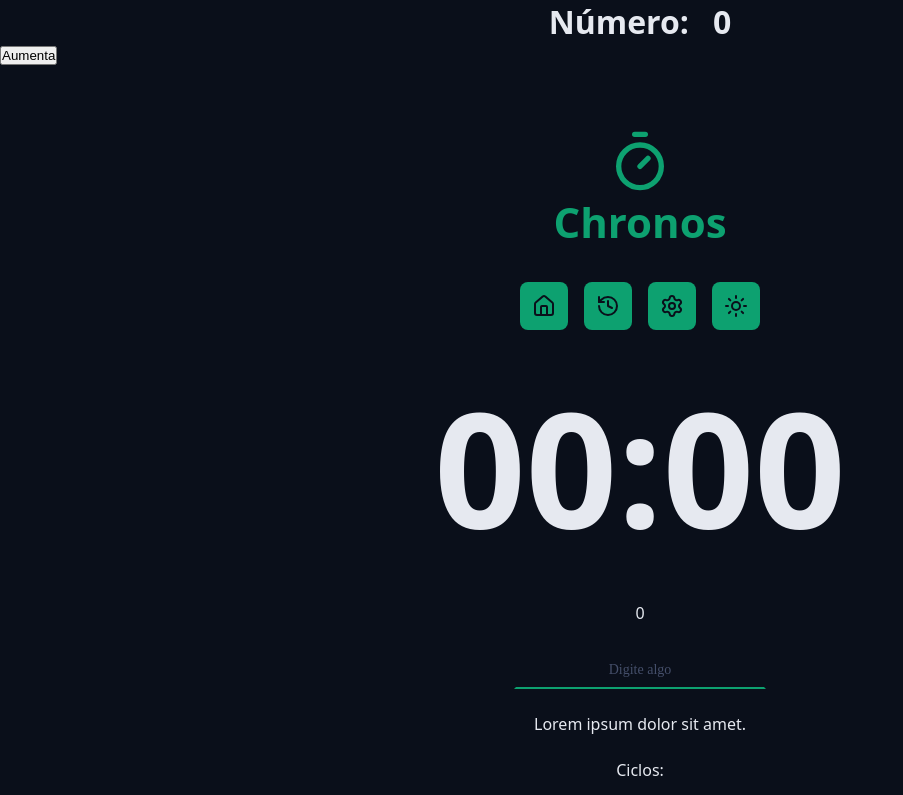
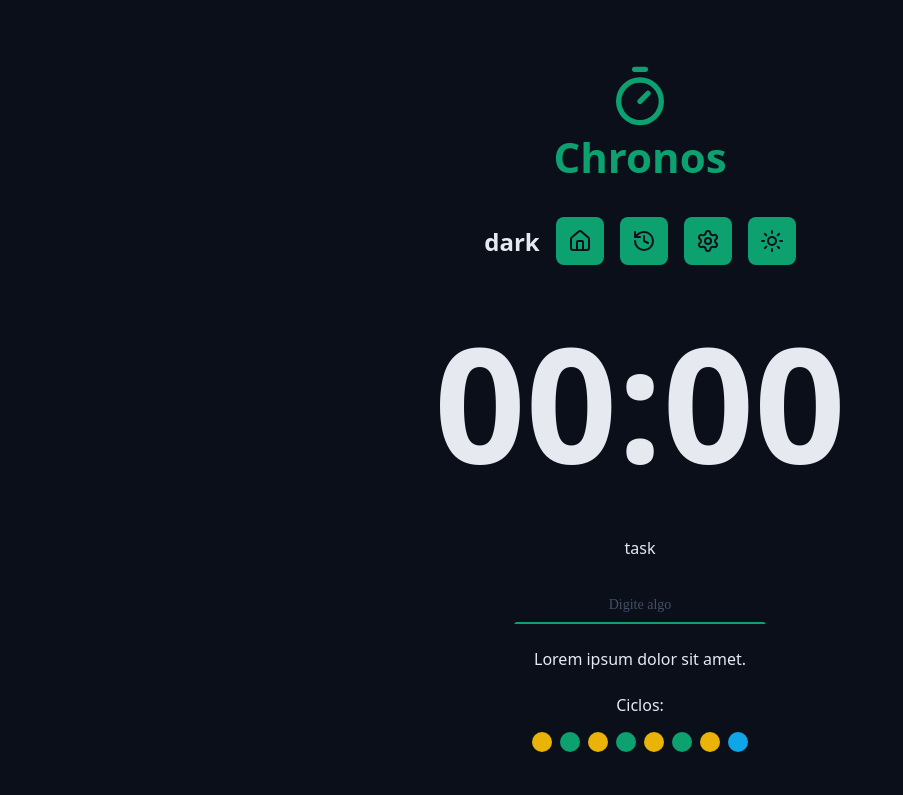
Before and after one commit to jotas653/curso_react_pomodoro, a React (Vite) app: page / in a window 1280 px wide. Shown: the top 795 px of the page, without its empty margins (0-903 px from the left). Built offline with nearby package versions, Linux system fonts and the light colour scheme.

Commit message:
Novas mudanças

```diff
--- a/index.html
+++ b/index.html
@@ -1,5 +1,5 @@
 <!doctype html>
-<html lang="en">
+<html lang="pt-BR" data-theme="dark">
   <head>
     <meta charset="UTF-8" />
     <link rel="icon" type="image/svg+xml" href="/vite.svg" />
--- a/src/App.tsx
+++ b/src/App.tsx
@@ -5,31 +5,14 @@
 import { DefaultButton } from "./components/DefaultButton";
 import { DefaultInput } from "./components/DefaultInput";
 import { Footer } from "./components/Footer";
-import { Heading } from "./components/Heading";
 import { Logo } from "./components/Logo";
 import { Menu } from "./components/Menu";
 import "./styles/global.css";
 import "./styles/theme.css";
 
 export function App() {
-  let numero = 0;
-
-  function handleClick() {
-    const span = document.getElementById("numero");
-    if (!span) return;
-
-    numero += 1;
-    span.innerText = numero.toString();
-    console.log(numero, Date.now());
-  }
-
   return (
     <>
-      <Heading>
-        Número: <span id="numero">{numero}</span>
-      </Heading>
-      <button onClick={handleClick}>Aumenta</button>
-
       <Container>
         <Logo />
       </Container>
@@ -46,7 +29,7 @@
         <form className="form" action="">
           <div className="formRow">
             <DefaultInput
-              labelText={numero.toString()}
+              labelText="task"
               id="meuInput"
               type="text"
               placeholder="Digite algo"
--- a/src/components/Menu/index.tsx
+++ b/src/components/Menu/index.tsx
@@ -1,19 +1,72 @@
 import { HistoryIcon, HouseIcon, SettingsIcon, SunIcon } from "lucide-react";
+import { useEffect, useState } from "react";
 import styles from "./styles.module.css";
 
+type AvailableThemes = "dark" | "light";
+
 export function Menu() {
+  const [theme, setTheme] = useState<AvailableThemes>("dark");
+
+  function handleThemeChange(
+    event: React.MouseEvent<HTMLAnchorElement, MouseEvent>,
+  ) {
+    event.preventDefault(); //Não segue o link
+    console.log("Clicado", Date.now());
+
+    setTheme((prevTheme) => {
+      const nextTheme = prevTheme === "dark" ? "light" : "dark";
+      return nextTheme;
+    });
+
+    // document.documentElement.setAttribute("data-theme", theme);
+  }
+
+  // useEffect(() => {
+  //   console.log("useEffect sem depedencia", Date.now());
+  // }); Executado toda vez que o componente renderiza na tela
+
+  // useEffect(() => {
+  //   console.log("useEffect com array deps vazio", Date.now());
+  // }, []); Executa apenas quando o react monta o componente na tela pela primeira vez
+
+  useEffect(() => {
+    console.log("", Date.now());
+  }, [theme]); //Executa apenas quando o valor de theme muda
+
   return (
     <nav className={styles.menu}>
-      <a className={styles.menuLink} href="#">
+      <h1>{theme}</h1>
+      <a
+        className={styles.menuLink}
+        href="#"
+        title="Ir para a Home"
+        aria-label="Ir para a Home"
+      >
         <HouseIcon />
       </a>
-      <a className={styles.menuLink} href="#">
+      <a
+        className={styles.menuLink}
+        href="#"
+        title="Ver Histórico"
+        aria-label="Ver Histórico"
+      >
         <HistoryIcon />
       </a>
-      <a className={styles.menuLink} href="#">
+      <a
+        className={styles.menuLink}
+        href="#"
+        title="Configurações"
+        aria-label="Configurações"
+      >
         <SettingsIcon />
       </a>
-      <a className={styles.menuLink} href="#">
+      <a
+        className={styles.menuLink}
+        href="#"
+        title="Mudar Tema"
+        aria-label="Mudar Tema"
+        onClick={handleThemeChange}
+      >
         <SunIcon />
       </a>
     </nav>
--- a/src/styles/theme.css
+++ b/src/styles/theme.css
@@ -35,3 +35,21 @@
   --disabled: #555f7d;
   --text-disabled: #aab3cc;
 }
+
+:root[data-theme="light"] {
+  --gray-100: #0a0f1a;
+  --gray-200: #181f2e;
+  --gray-300: #272f43;
+  --gray-400: #363d56;
+  --gray-500: #454f6a;
+  --gray-600: #555f7d;
+  --gray-700: #aab3cc;
+  --gray-800: #cdd3e1;
+  --gray-900: #e6e9f0;
+
+  --text-default: #0a0f1a;
+  --text-muted: #272f43;
+
+  --link-color: #0b8a60;
+  --link-hover: #065f46;
+}
```
Also changed, not shown: src/main.tsx (+5 -5 lines).
